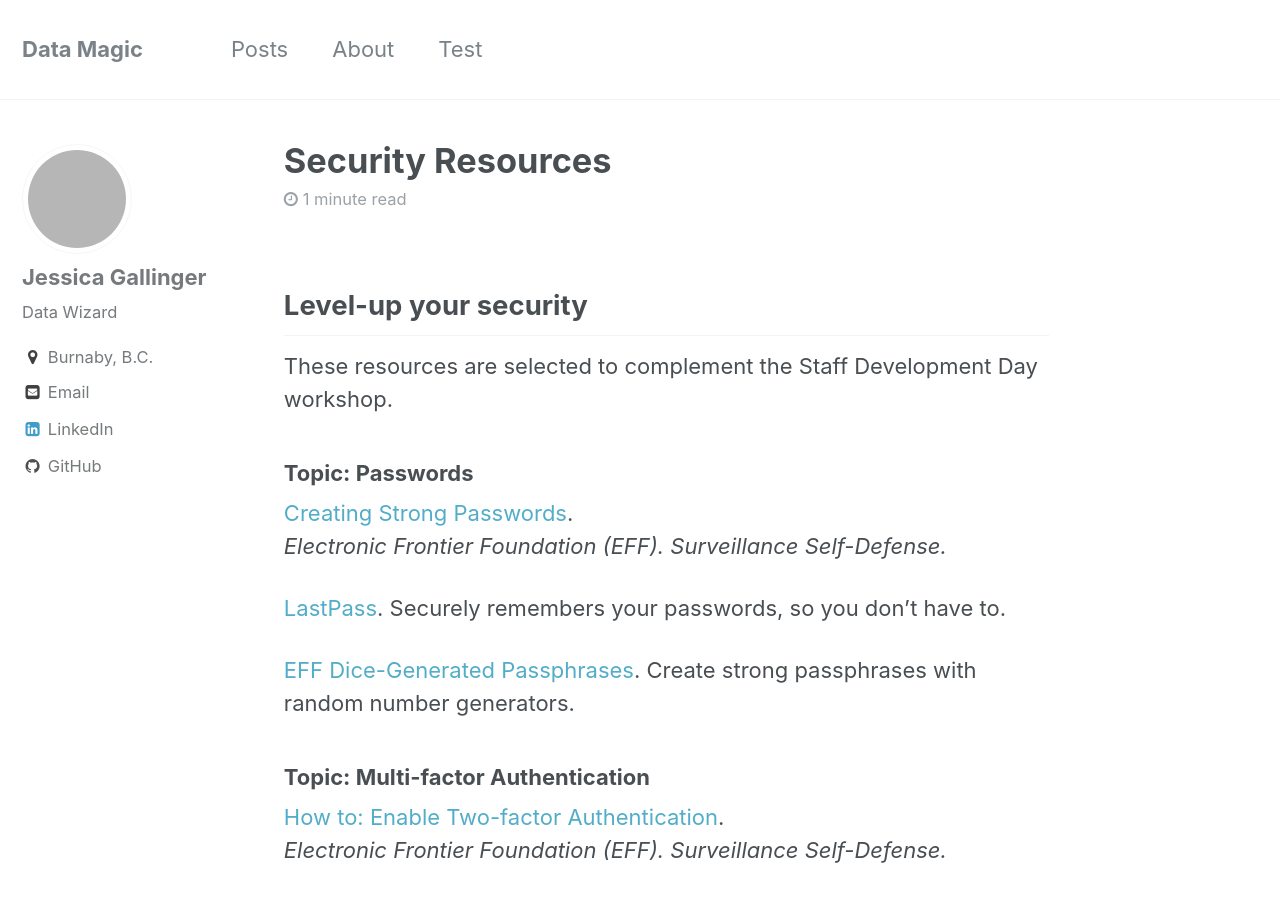
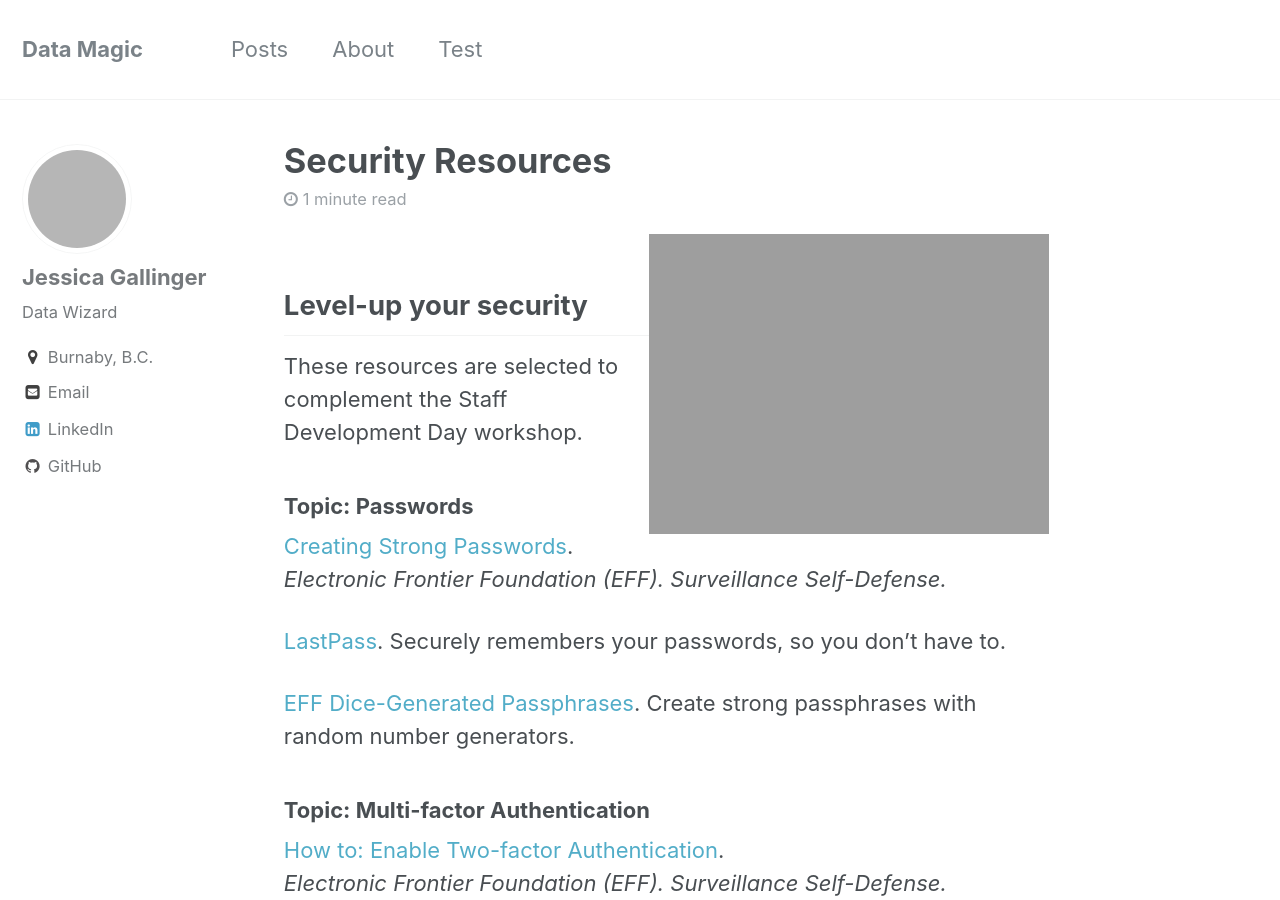
Before and after one commit to gallingerj/gallingerj.github.io, a Jekyll site: the page built from _posts/2017/2017-04-05-security-resources.md, in a window 1280 px wide and 900 px high. Built offline with Jekyll 4.4.1, drawn with Linux system fonts in a browser that asks for light colours; grey boxes are pictures that could not be loaded.

Commit message:
Added image

```diff
--- a/_posts/2017/2017-04-05-security-resources.md
+++ b/_posts/2017/2017-04-05-security-resources.md
@@ -6,8 +6,8 @@ excerpt: "Level-up your security"
 
 ---
 
+![image-right]({{ site.url }}{{ site.baseurl }}/images/aikido-362951_960_720.jpg){: .align-right}
 ## Level-up your security
-
 These resources are selected to complement the Staff Development Day workshop.
 
 ### Topic: Passwords
```
